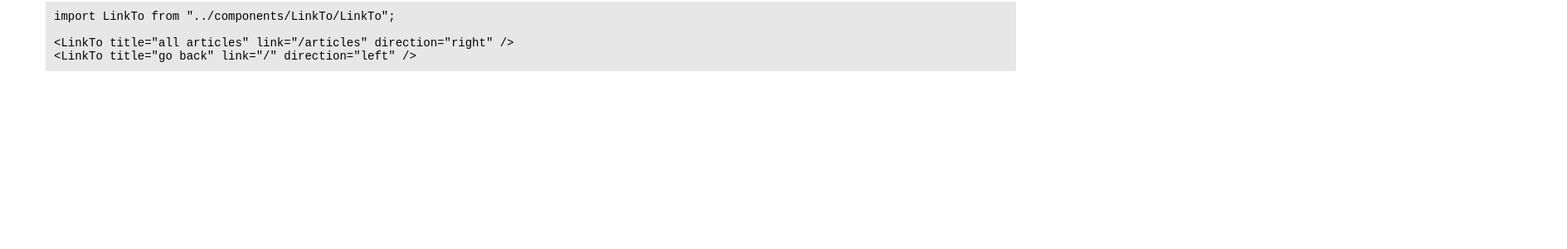
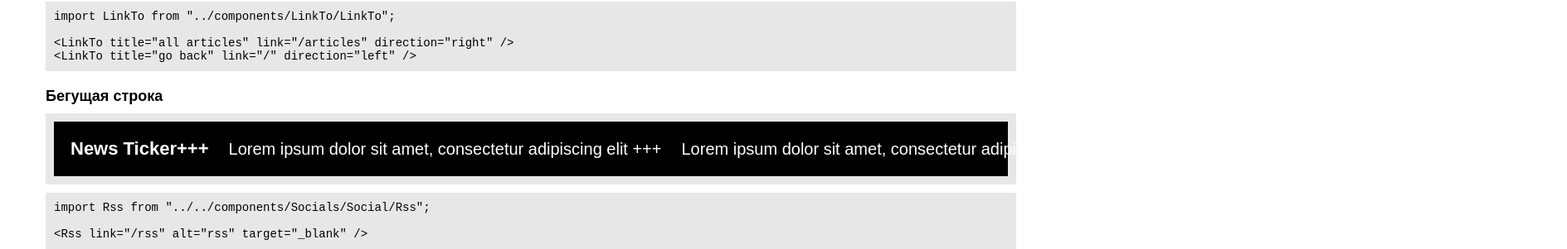
Before and after one commit to nobleworkshop/artlife-magazine, a React (Vite) app: page /uikit in a window 1280 px wide. Shown: the part 3827-4128 px from the top of the page at 83% size, 1889 px wide, since content can reach past the window. Before the commit the page ends 3913 px from the top, so only its background shows below. Built offline with nearby package versions, Linux system fonts and the light colour scheme; a web font is replaced by a local one.

Commit message:
Сверстал Бегущую линию

```diff
--- /dev/null
+++ b/src/components/RunningLine/RunningLine.jsx
@@ -0,0 +1,16 @@
+import styles from "./runningLine.module.css";
+
+const RunningLine = () => {
+    return (
+        <>
+            <div className={styles.runningLine}>
+                <div className={styles.ticker}>News Ticker+++</div>
+                <div className={styles.line}>Lorem ipsum dolor sit amet, consectetur adipiscing elit +++</div>
+                <div className={styles.line}>Lorem ipsum dolor sit amet, consectetur adipiscing elit +++</div>
+                <div className={styles.line}>Lorem ipsum dolor sit amet, consectetur adipiscing elit +++</div>
+            </div>
+        </>
+    );
+}
+
+export default RunningLine;
--- /dev/null
+++ b/src/components/RunningLine/runningLine.module.css
@@ -0,0 +1,20 @@
+.runningLine {
+    display: flex;
+    align-items: center;
+    padding: 20px 0 20px 20px;
+    background-color: var(--black);
+    gap: 24px;
+}
+
+.ticker {
+    font-weight: 600;
+    font-size: 22px;
+    color: var(--text-inverse);
+    white-space: nowrap;
+}
+
+.line {
+    color: var(--text-inverse);
+    font-size: 20px;
+    white-space: nowrap;
+}
--- a/src/pages/uikit.jsx
+++ b/src/pages/uikit.jsx
@@ -11,6 +11,7 @@ import UiKitYouTube from "../uikit-components/uikit-YouTube";
 import UiKitSocials from "../uikit-components/uikit-Socials";
 import UiKitHeader from "../uikit-components/uikit-Header";
 import UiKitLinkTo from "../uikit-components/uikit-LinkTo";
+import UiKitRunningLine from "../uikit-components/uikit-RunningLine";
 
 const UiKit = () => {
 	return (
@@ -31,6 +32,7 @@ const UiKit = () => {
 				<UiKitSocials />
 				<UiKitHeader />
 				<UiKitLinkTo />
+				<UiKitRunningLine />
 			</div>
 		</div>
 	);
--- /dev/null
+++ b/src/uikit-components/uikit-RunningLine.jsx
@@ -0,0 +1,28 @@
+import RunningLine from "../components/RunningLine/RunningLine";
+import styles from "./uikit.module.css";
+
+const UiKitRunningLine = () => {
+    return (
+        <div className={styles.component}>
+            <h3 className={styles.component__title}>Бегущая строка</h3>
+
+            <div className={styles.component__preview}>
+                <RunningLine />
+            </div>
+
+            <div className={styles.component__code}>
+                <pre>
+                    <code>
+                        {`import Rss from "../../components/Socials/Social/Rss";`}
+                        <br />
+                        <br />
+                        {`<Rss link="/rss" alt="rss" target="_blank" />`}
+
+                    </code>
+                </pre>
+            </div>
+        </div>
+    );
+};
+
+export default UiKitRunningLine;
```
